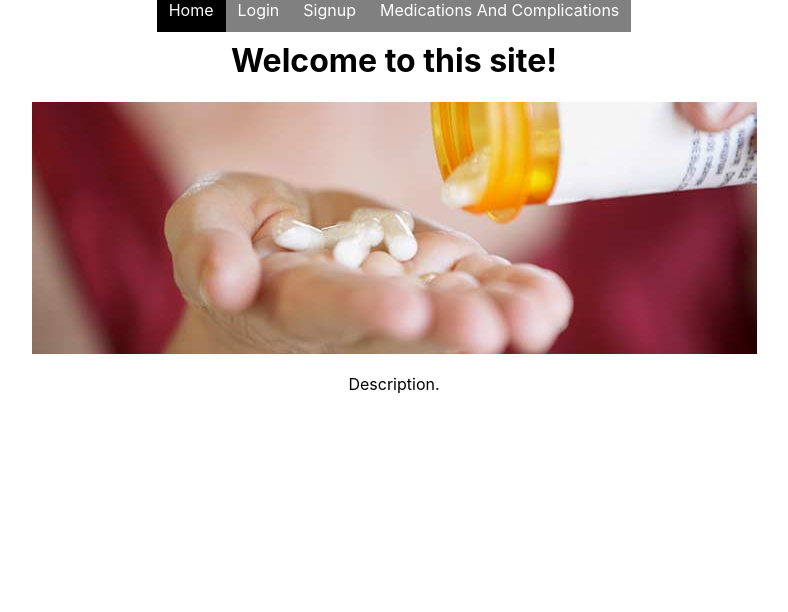
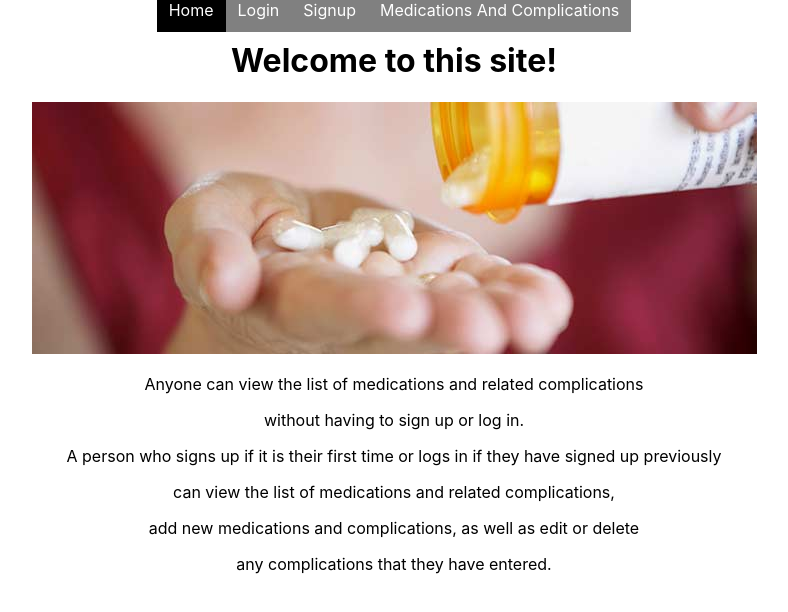
Before and after one commit to DavidNNussbaum/medications-and-complications-registry-front-end, a React (Create React App) app: page / in a window 1280 px wide. Shown: the top 612 px of the page, without its empty margins (246-1034 px from the left). Built offline with nearby package versions, Linux system fonts and the light colour scheme.

Commit message:
Home.js is modified.

```diff
--- a/src/components/Home.js
+++ b/src/components/Home.js
@@ -3,7 +3,12 @@ function Home() {
     <div>
        <h1>Welcome to this site!</h1>
        <img src={process.env.PUBLIC_URL+"/pano_oralmedications.jpg"}/>
-       <p>Description.</p>
+       <p>Anyone can view the list of medications and related complications</p>
+       <p>without having to sign up or log in.</p>
+       <p>A person who signs up if it is their first time or logs in if they have signed up previously</p>
+       <p>can view the list of medications and related complications,</p>
+       <p>add new medications and complications, as well as edit or delete</p>
+       <p>any complications that they have entered. </p>
     </div>
     )
 }
```
